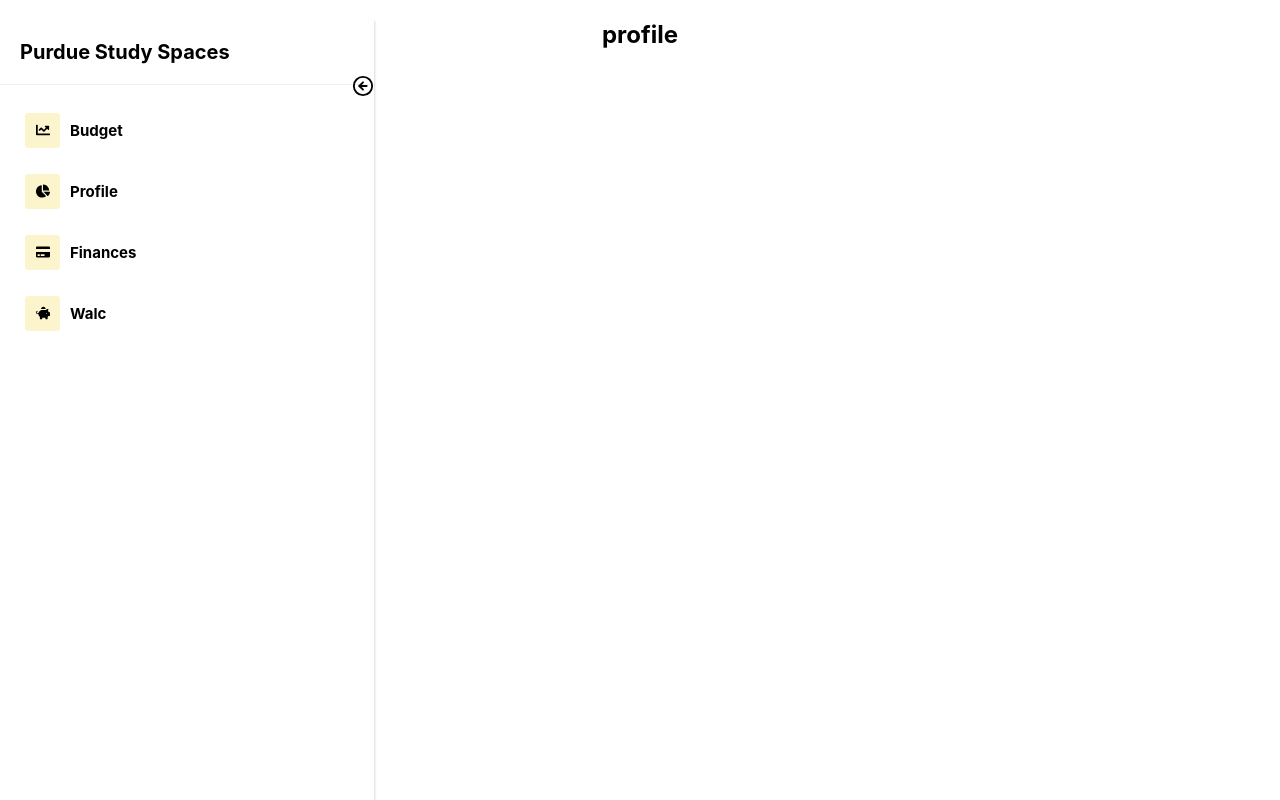
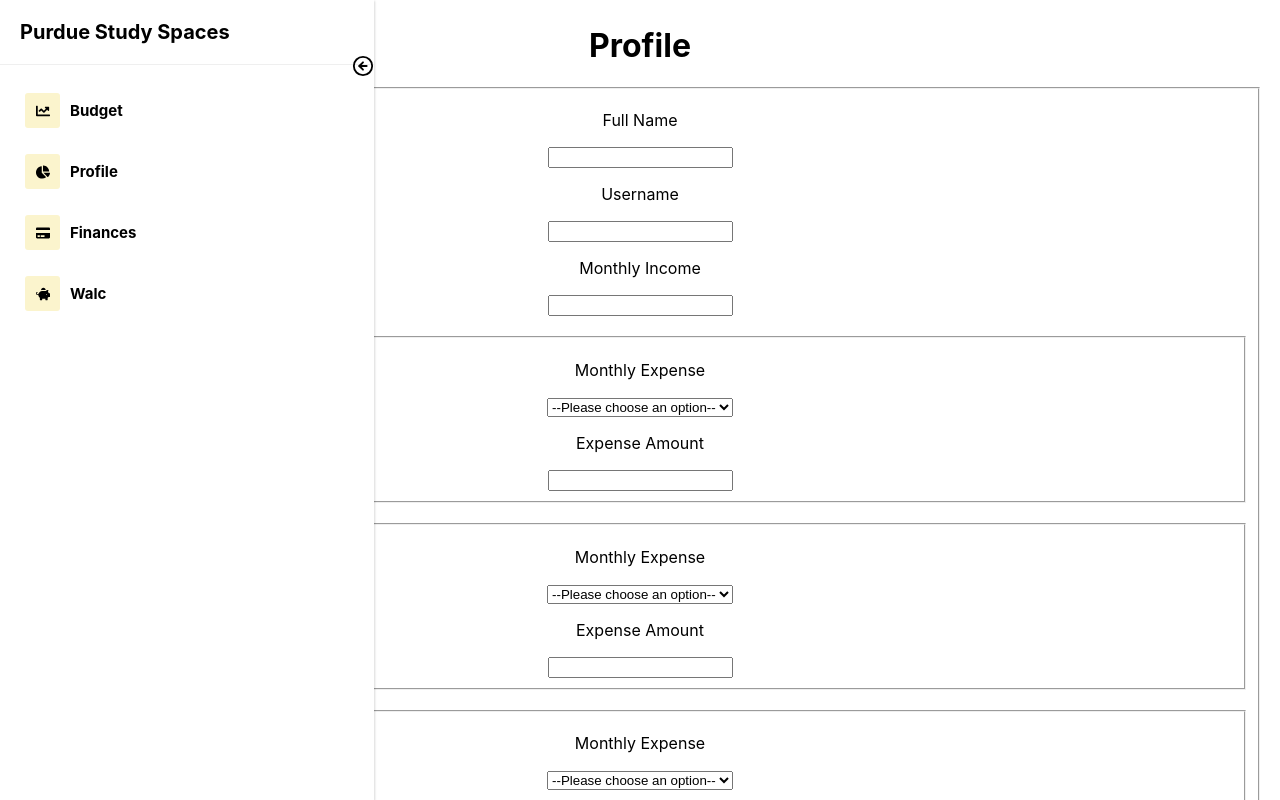
Before and after one commit to hmanian/first_thyme_banking, a React (Create React App) app: page /Profile in a window 1280 px wide. Shown: the top 800 px of the page. Built offline with nearby package versions, Linux system fonts and the light colour scheme.

Commit message:
initial profile done

```diff
--- a/package.json
+++ b/package.json
@@ -11,8 +11,8 @@
     "@testing-library/react": "^11.2.7",
     "@testing-library/user-event": "^12.8.3",
     "mui": "0.0.1",
-    "react": "^17.0.2",
-    "react-dom": "^17.0.2",
+    "react": "^18.1.0",
+    "react-dom": "^18.1.0",
     "react-icons": "^4.2.0",
     "react-pro-sidebar": "^0.6.0",
     "react-router-dom": "^5.3.0",
--- a/src/pages/Budget.js
+++ b/src/pages/Budget.js
@@ -4,9 +4,6 @@ const Budget = () => {
     return (
         <div className="Budget">
             <h2>Parrish Library</h2>
-            <h3 id="parrishAvailability">Availability</h3>
-            <h3 id="parrishFood">Food Options Nearby</h3>
-            <h3 id="parrishVolume">Volume Surrounding the Room</h3>
         </div>
     );
 }
--- a/src/pages/Profile.css
+++ b/src/pages/Profile.css
@@ -0,0 +1,7 @@
+.wrapper {
+    padding: 5px 20px;
+}
+
+.wrapper fieldset {
+    margin: 20px 0;
+}
--- a/src/pages/Profile.js
+++ b/src/pages/Profile.js
@@ -1,12 +1,115 @@
-import React from "react";
+import React, { useReducer, useState } from 'react';
 import "./Profile.css";
 
-const Profile = () => {
-    return (
-        <div className="Profile">
-            <h2>profile</h2>
+const formReducer = (state, event) => {
+    return {
+      ...state,
+      [event.name]: event.value
+    }
+}
+
+
+/*function newMonthlyExpense() {
+    const [formData, setFormData] = useReducer(formReducer, {});
+    const handleChange = event => {
+        setFormData({
+          name: event.target.name,
+          value: event.target.value,
+        });
+    }
+
+
+}*/
+
+//const Profile = () => {
+function Profile() {
+    const [formData, setFormData] = useReducer(formReducer, {});
+    const [submitting, setSubmitting] = useState(false);
+    const handleSubmit = event => {
+        event.preventDefault();
+    setSubmitting(true);
+
+    setTimeout(() => {
+        setSubmitting(false);
+    }, 500)
+    }
+
+    const handleChange = event => {
+        setFormData({
+          name: event.target.name,
+          value: event.target.value,
+        });
+    }
+
+    return(
+        <div className="wrapper">
+            <h1>Profile</h1>
+            {submitting &&
+                <div>Submitting Form...</div>
+            }
+            <form onSubmit={handleSubmit}>
+                <fieldset>
+                <label>
+                    <p>Full Name</p>
+                    <input name="name" onChange={handleChange} />
+                    <p>Username</p>
+                    <input name="name" onChange={handleChange} />
+                    <p>Monthly Income</p>
+                    <input type="number" income="monthly income" onChange={handleChange} step="100"/>
+                </label>
+
+
+                <fieldset>
+                <label>
+                <p>Monthly Expense</p>
+                <select name="addExpense" onChange={handleChange}>
+                    <option value="">--Please choose an option--</option>
+                    <option value="rent">Rent</option>
+                    <option value="food">Food</option>
+                    <option value="gas">Gas</option>
+                    <option value="student loans">Loans</option>
+                    <option value="other">Other</option>
+                </select>
+                    <p>Expense Amount</p>
+                    <input type="number" name="expenses1" onChange={handleChange} step="1"/>
+                </label>
+                </fieldset>
+                <fieldset>
+                <label>
+                <p>Monthly Expense</p>
+                <select name="addExpense" onChange={handleChange}>
+                    <option value="">--Please choose an option--</option>
+                    <option value="rent">Rent</option>
+                    <option value="food">Food</option>
+                    <option value="gas">Gas</option>
+                    <option value="student loans">Loans</option>
+                    <option value="other">Other</option>
+                </select>
+                    <p>Expense Amount</p>
+                    <input type="number" name="expenses2" onChange={handleChange} step="1"/>
+                </label>
+                </fieldset>
+                <fieldset>
+                <label>
+                <p>Monthly Expense</p>
+                <select name="addExpense" onChange={handleChange}>
+                    <option value="">--Please choose an option--</option>
+                    <option value="rent">Rent</option>
+                    <option value="food">Food</option>
+                    <option value="gas">Gas</option>
+                    <option value="student loans">Loans</option>
+                    <option value="other">Other</option>
+                </select>
+                    <p>Expense Amount</p>
+                    <input type="number" name="expenses3" onChange={handleChange} step="1"/>
+                </label>
+                </fieldset>
+                </fieldset>
+
+                <button type="submit">Submit</button>
+            </form>
         </div>
-    );
+    )
 }
 
 export default Profile;
```
Also changed, not shown: 1 other file (tests, documents, lock files or other folders).
